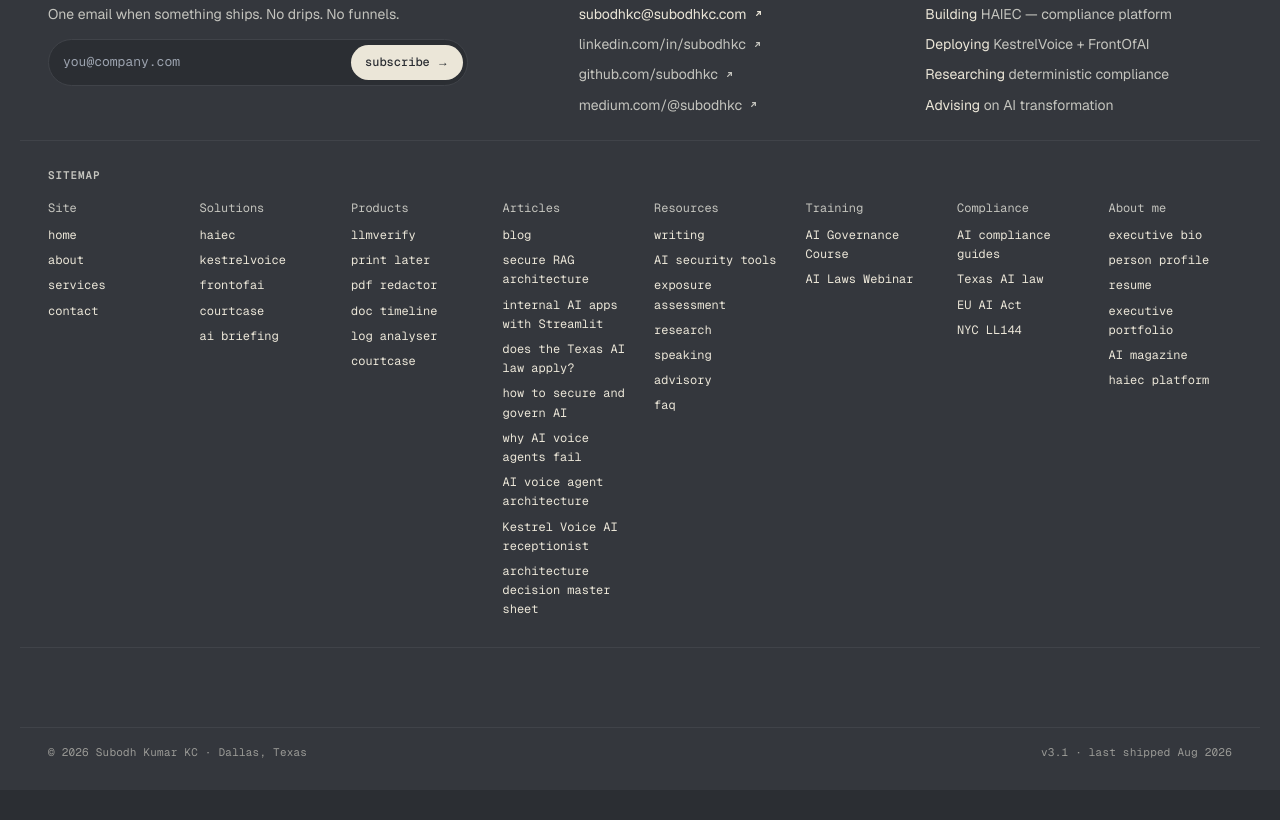
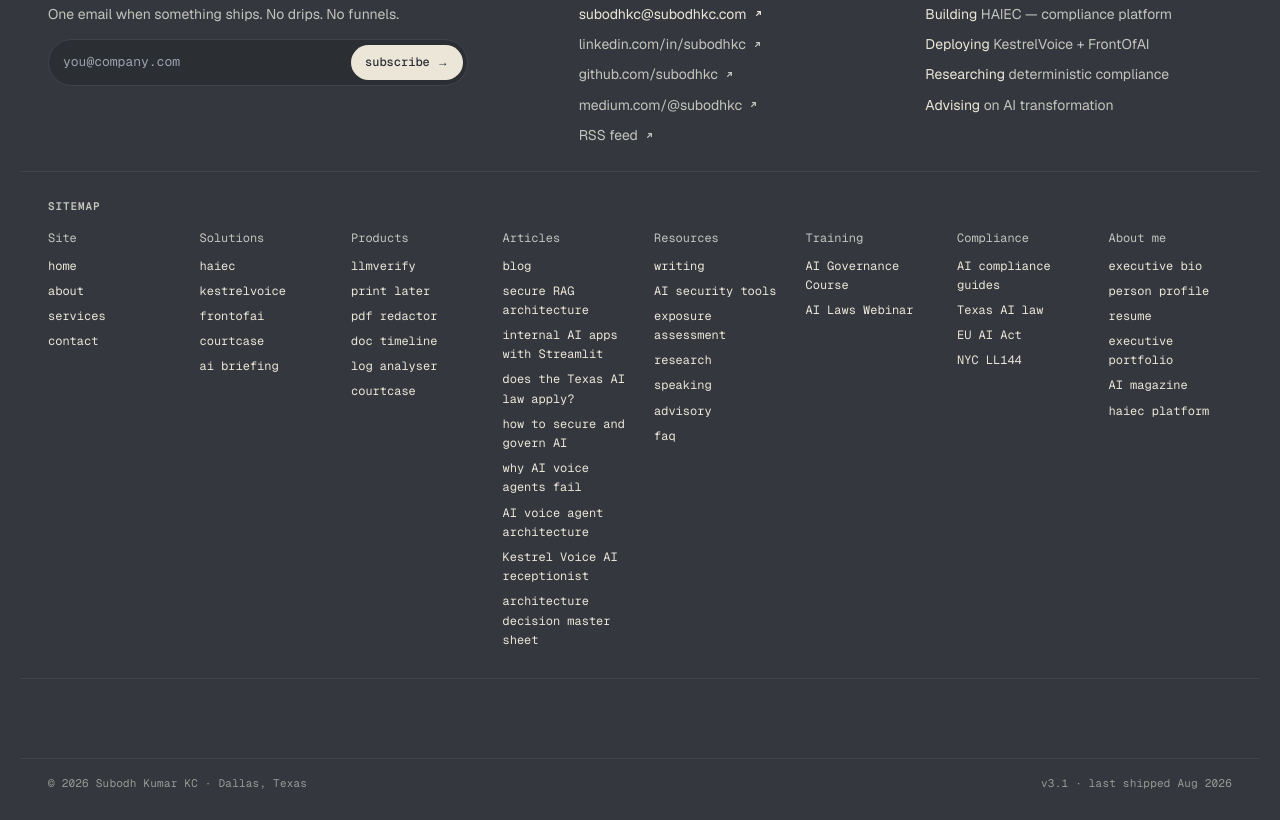
Before and after one commit to subodhkc/subodhkc, a Next.js app: page / in a window 1280 px wide. Shown: the part 7080-7900 px from the top of the page. Before the commit the page ends 7870 px from the top, so only its background shows below. Built offline with nearby package versions, Linux system fonts and the light colour scheme; no server answers.

Commit message:
fix: RSS feed discoverability - add redirects, footer link, fix channel title

```diff
--- a/app/feed.xml/route.ts
+++ b/app/feed.xml/route.ts
@@ -1,6 +1,6 @@
 import { getAllPosts } from '@/lib/blog'
 
-export const dynamic = 'force-static'
+export const dynamic = 'force-dynamic'
 export const revalidate = 3600
 
 const SITE_URL = 'https://subodhkc.com'
@@ -42,7 +42,7 @@
   const rss = `<?xml version="1.0" encoding="UTF-8"?>
 <rss version="2.0" xmlns:atom="http://www.w3.org/2005/Atom" xmlns:content="http://purl.org/rss/1.0/modules/content/">
   <channel>
-    <title>Subodh KC — AI Governance &amp; Architecture Blog</title>
+    <title>Subodh Kc Blogger — AI Governance &amp; Architecture Blog</title>
     <link>${SITE_URL}/blog</link>
     <description>Practical articles on AI governance, compliance automation, enterprise AI architecture, and production AI systems. No fluff — frameworks, patterns, and steps you can apply.</description>
     <language>en</language>
--- a/components/Footer.tsx
+++ b/components/Footer.tsx
@@ -38,8 +38,8 @@
       icon: BookOpen,
     },
     {
-      name: 'HAIEC Blog',
-      href: 'https://haiec.com/blog',
+      name: 'RSS Feed',
+      href: '/feed.xml',
       icon: Rss,
     },
   ],
--- a/components/SiteFooter.tsx
+++ b/components/SiteFooter.tsx
@@ -446,6 +446,11 @@
                 medium.com/@subodhkc <Arrow kind="ext" />
               </a>
             </li>
+            <li>
+              <a href="/feed.xml" style={{ display: "inline-flex", alignItems: "center", gap: 6, color: "var(--text-secondary)", textDecoration: "none" }}>
+                RSS feed <Arrow kind="ext" />
+              </a>
+            </li>
           </ul>
         </div>
 
--- a/next.config.js
+++ b/next.config.js
@@ -29,6 +29,14 @@
       },
     ]
   },
+  async redirects() {
+    return [
+      { source: '/rss.xml', destination: '/feed.xml', permanent: true },
+      { source: '/rss', destination: '/feed.xml', permanent: true },
+      { source: '/feed', destination: '/feed.xml', permanent: true },
+      { source: '/atom.xml', destination: '/feed.xml', permanent: true },
+    ]
+  },
 }
 
 module.exports = nextConfig
```
